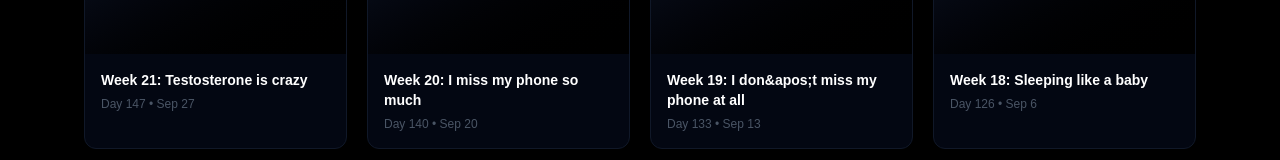
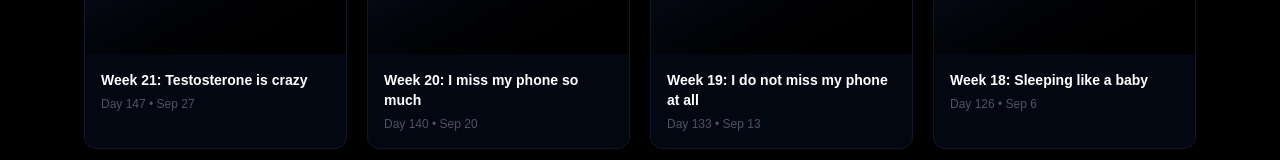
Before and after one commit to dvdaines/year-unplugged-dashboard, a Next.js app: page / in a window 1280 px wide. Shown: the part 1367-1527 px from the top of the page. Built offline with nearby package versions, Linux system fonts and the light colour scheme.

Commit message:
fix video title

```diff
--- a/app/page.tsx
+++ b/app/page.tsx
@@ -284,7 +284,7 @@ export default function Dashboard() {
           {[
             { title: 'Week 21: Testosterone is crazy', day: 'Day 147 • Sep 27' },
             { title: 'Week 20: I miss my phone so much', day: 'Day 140 • Sep 20' },
-            { title: 'Week 19: I don&apos;t miss my phone at all', day: 'Day 133 • Sep 13' },
+            { title: 'Week 19: I do not miss my phone at all', day: 'Day 133 • Sep 13' },
             { title: 'Week 18: Sleeping like a baby', day: 'Day 126 • Sep 6' }
           ].map((video, i) => (
             <div key={i} className="bg-gray-950 rounded-xl overflow-hidden border border-gray-900 hover:border-gray-800 hover:-translate-y-0.5 transition-all cursor-pointer">
```
